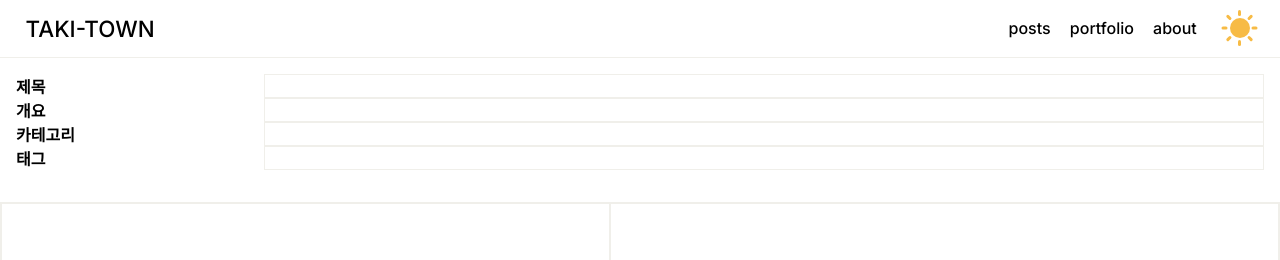
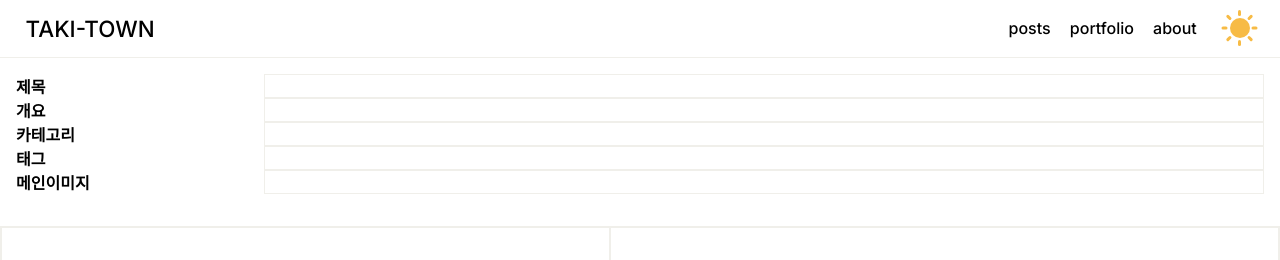
Before and after one commit to taki-kim/Taki-town, a Next.js app: page /admin/edit/1 in a window 1280 px wide. Shown: the top 260 px of the page. Built offline with nearby package versions, Linux system fonts and the light colour scheme; no server answers; the database is empty.

Commit message:
feat : add imageLink input on editing page

```diff
--- a/app/admin/edit/[postTitle]/page.tsx
+++ b/app/admin/edit/[postTitle]/page.tsx
@@ -18,6 +18,7 @@ export default function EditPost() {
     category: "",
     tags: "",
     content: "",
+    imageLink: "",
   });
 
   useEffect(() => {
@@ -38,6 +39,7 @@ export default function EditPost() {
           category: result.category || "",
           tags: result.tags || "",
           content: result.content || "",
+          imageLink: result.imageLink || "",
         });
 
         console.log(result._id);
@@ -88,6 +90,15 @@ export default function EditPost() {
             onChange={setForm}
           ></input>
         </div>
+        <div className={styles["input-wrapper"]}>
+          <span className={styles["input-label"]}>메인이미지</span>
+          <input
+            className={styles["input"]}
+            name="imageLink"
+            value={form.imageLink}
+            onChange={setForm}
+          ></input>
+        </div>
       </div>
       <div className={styles["editor-wrapper"]}>
         <textarea
```
